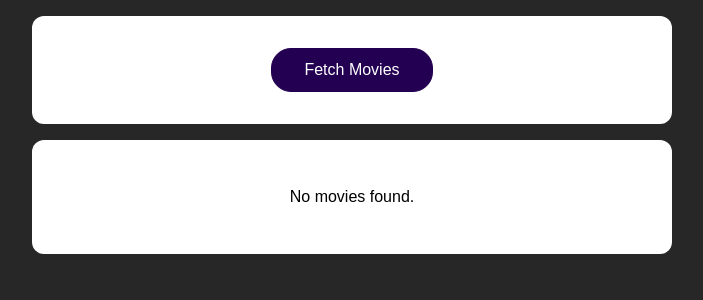
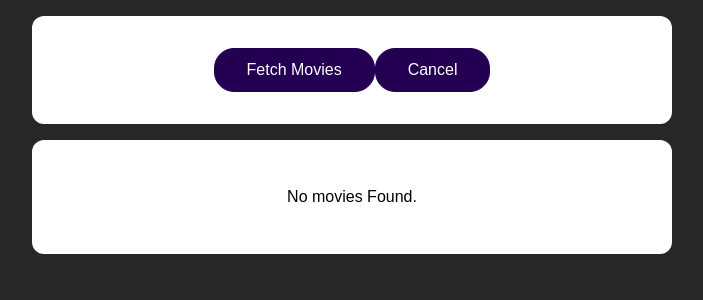
Before and after one commit to karthik-140/Demo-for-fetching, a React (Create React App) app in the folder 01-starting-project/: page / in a window 1280 px wide. Shown: the top 300 px of the page, without its empty margins (288-991 px from the left). Built offline with nearby package versions, Linux system fonts and the light colour scheme.

Commit message:
fetching-api-again-&-again-if-fetch-fails [ x ]

```diff
--- a/01-starting-project/src/App.js
+++ b/01-starting-project/src/App.js
@@ -1,15 +1,28 @@
-import React, { useState } from 'react';
+import React, { useState, useEffect } from 'react';
 
 import MoviesList from './components/MoviesList';
 import './App.css';
 
 function App() {
   const [movies, setMovies] = useState([]);
-  const [isLoading, setIsLoading]= useState(false);
+  const [isLoading, setIsLoading] = useState(false);
+  const [error, setError] = useState(null);
 
-  async function fetchMoviesHandler() {
+  const cancelFetchHandler = () => {
+    setError(null)
+    console.log("cancel")
+  }
+
+  const fetchMoviesHandler = async () => {
     setIsLoading(true);
-    const response = await fetch('https://swapi.dev/api/films/')
+    setError(null);
+    try {
+      const response = await fetch('https://swapi.dev/api/film/')
+
+      if (!response.ok) {
+        throw new Error("Something went wrong...Retrying");
+      }
+
       const data = await response.json();
       const transformedMovies = data.results.map((movieData) => {
         return {
@@ -20,17 +33,33 @@ function App() {
         }
       })
       setMovies(transformedMovies);
+    } catch (error) {
+      setError(error.message);
+      console.log("error");
+    }
     setIsLoading(false);
   }
+
+  useEffect(() => {
+    if (error) {
+      setInterval(() => {
+        fetch('https://swapi.dev/api/film/')
+        console.log("useEffect");
+      }, 2000)
+    }
+  }, [error])
+
 
   return (
     <React.Fragment>
       <section>
         <button onClick={fetchMoviesHandler}>Fetch Movies</button>
+        <button onClick={cancelFetchHandler}>Cancel</button>
       </section>
       <section>
-      {!isLoading && <MoviesList movies={movies} />}
-      {!isLoading && movies.length === 0 && <p>No movies found.</p>}
+        {!isLoading && movies.length > 0 && <MoviesList movies={movies} />}
+        {!isLoading && movies.length === 0 && !error && <p>No movies Found.</p>}
+        {!isLoading && error && <p>{error}</p>}
         {isLoading && <p>Loading...</p>}
       </section>
     </React.Fragment>
```
Lines whose indentation alone changed are shown as unchanged.
